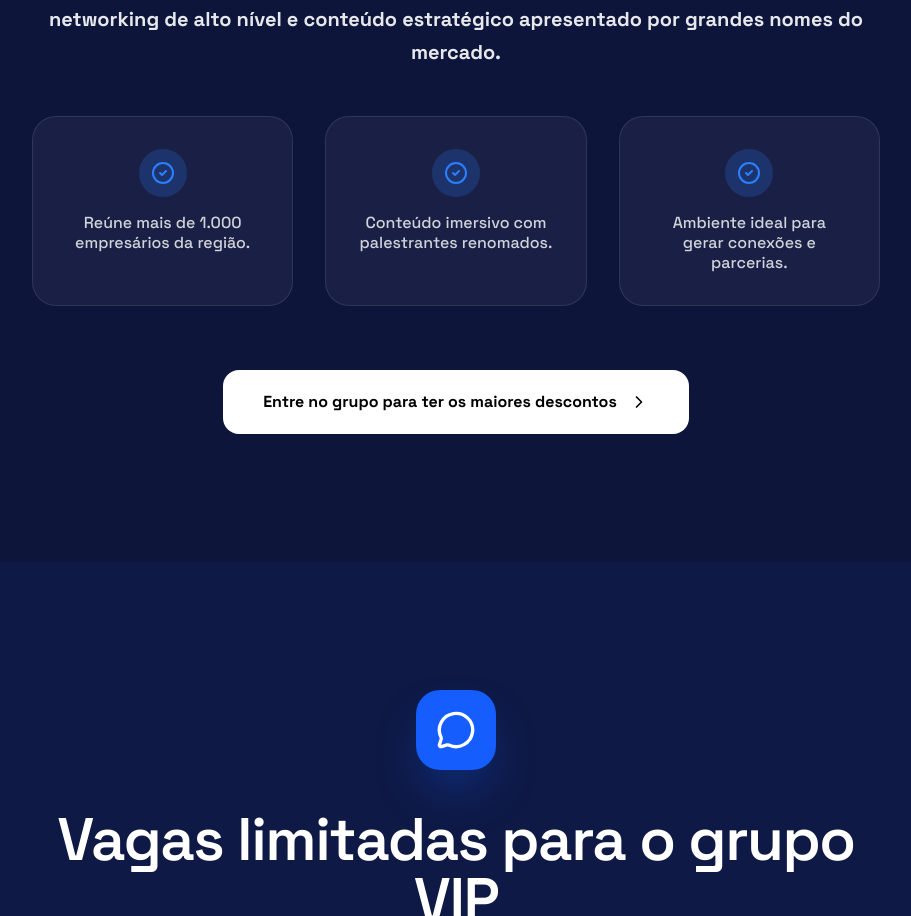
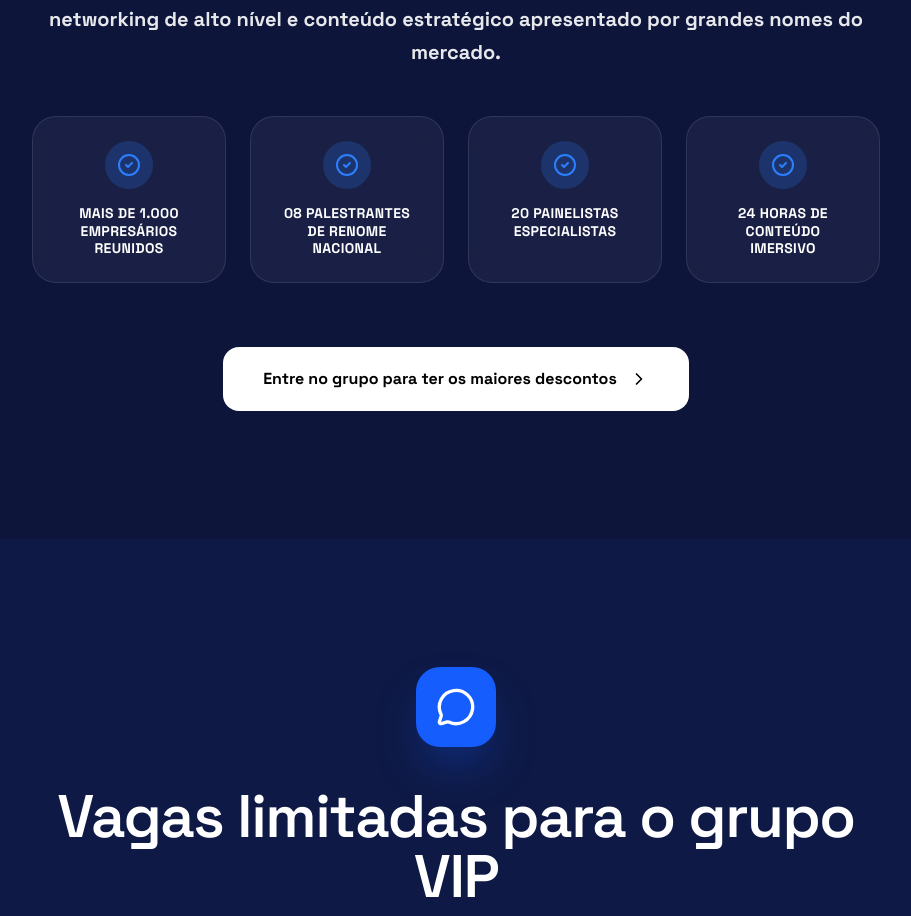
Before and after one commit to hamiltonmatematica/t3experiencemoc, a React (Vite) app: page / in a window 1280 px wide. Shown: the part 1090-2006 px from the top of the page, without its empty margins (184-1095 px from the left). Built offline with nearby package versions, Linux system fonts and the light colour scheme.

Commit message:
feat: adicionar estatísticas do evento (palestrantes, painelistas e 24h)

```diff
--- a/src/App.tsx
+++ b/src/App.tsx
@@ -240,17 +240,18 @@ export default function App() {
             O T3 Experience é o maior evento corporativo e empresarial do Norte de Minas, idealizado para líderes, empresários e gestores que buscam crescimento consistente, networking de alto nível e conteúdo estratégico apresentado por grandes nomes do mercado.
           </p>
 
-          <div className="grid md:grid-cols-3 gap-8 mb-16">
+          <div className="grid md:grid-cols-4 gap-6 mb-16">
             {[
-              "Reúne mais de 1.000 empresários da região.",
-              "Conteúdo imersivo com palestrantes renomados.",
-              "Ambiente ideal para gerar conexões e parcerias."
+              "Mais de 1.000 empresários reunidos",
+              "08 palestrantes de renome nacional",
+              "20 painelistas especialistas",
+              "24 horas de conteúdo imersivo"
             ].map((item, i) => (
-              <div key={i} className="glass p-8 rounded-3xl border border-white/5 flex flex-col items-center gap-4 group hover:bg-white/5 transition-all">
+              <div key={i} className="glass p-6 rounded-3xl border border-white/5 flex flex-col items-center gap-4 group hover:bg-white/5 transition-all">
                 <div className="w-12 h-12 rounded-full bg-blue-500/20 flex items-center justify-center flex-shrink-0 group-hover:scale-110 transition-transform">
                   <CheckCircle2 size={24} className="text-blue-500" />
                 </div>
-                <span className="text-white/80 font-medium leading-tight">{item}</span>
+                <span className="text-white font-bold leading-tight text-sm uppercase tracking-wide">{item}</span>
               </div>
             ))}
           </div>
```
